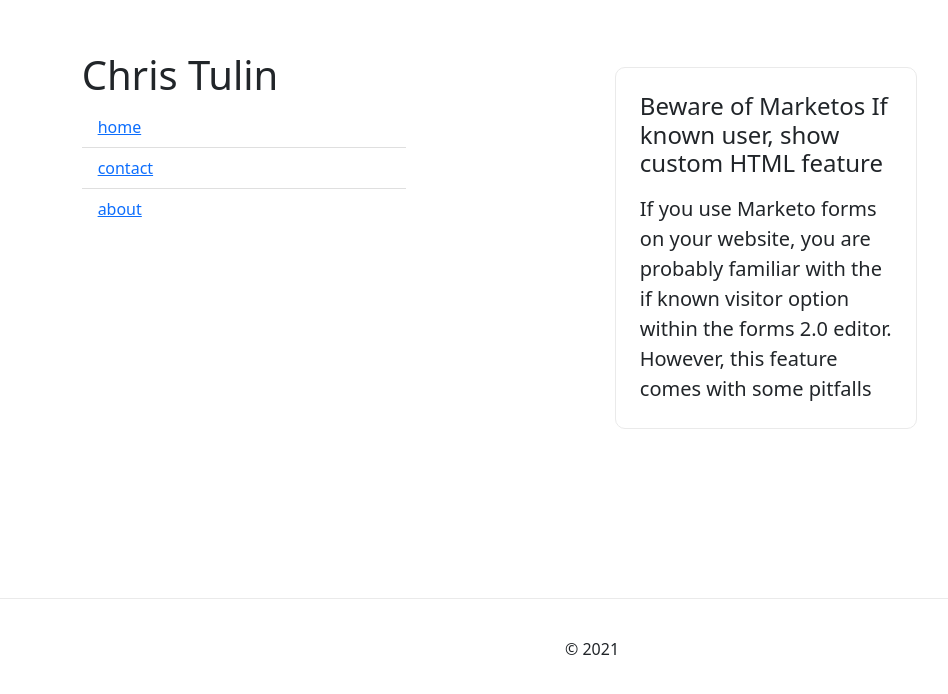
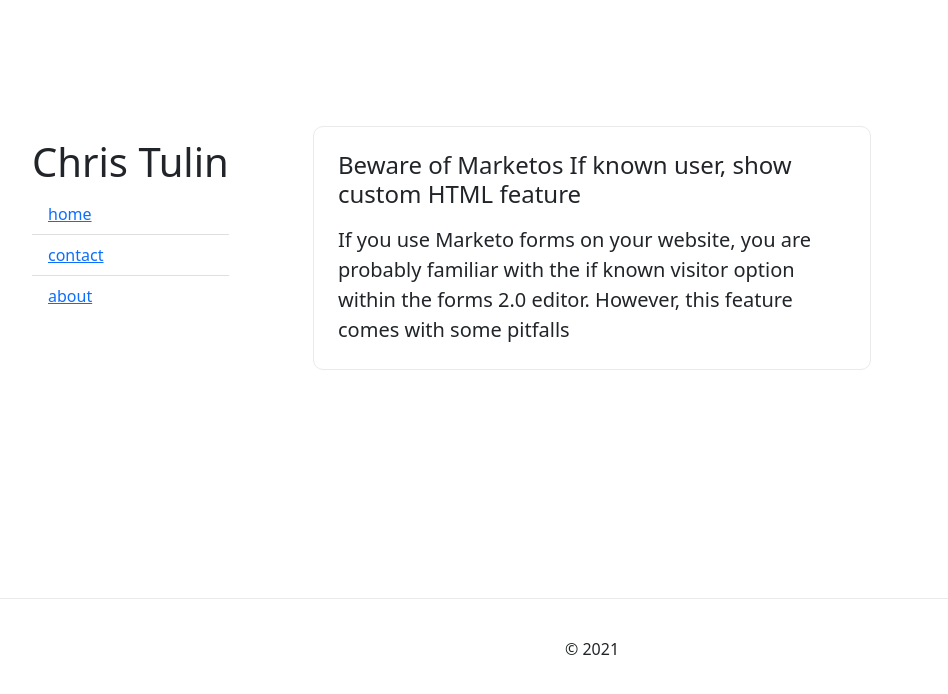
Before and after one commit to christulin/christulin.com, a Next.js app: page / in a window 1280 px wide. Shown: the part 102-796 px from the top of the page, without its empty margins (48-996 px from the left). Built offline with nearby package versions, Linux system fonts and the light colour scheme.

Commit message:
Fix side nav

```diff
--- a/components/SideBar.js
+++ b/components/SideBar.js
@@ -3,7 +3,7 @@
 const SideBar = () => {
 
   return (
-    <div>
+    <div className={styles.inner}>
       <h1>Chris Tulin</h1>
       <ul className="list-group list-group-flush">
         <li className="list-group-item"><a href="/">home</a></li>
--- a/pages/contact.js
+++ b/pages/contact.js
@@ -5,12 +5,12 @@
 
   return (
     <div className={styles.container}>
+      <div className={styles.sideBar}>
+        <SideBar />
+      </div>
       <main className={styles.main}>
         <div className="container-fluid">
           <div className="row">
-            <div className="col-sm-4">
-              <SideBar />
-            </div>
             <div className="col-sm-8">
               <p>Contact Section Will be added here</p>
             </div>
--- a/pages/index.js
+++ b/pages/index.js
@@ -13,21 +13,18 @@
         <meta name="description" content="The portfolio website for Chris Tulin, along with a collection of rants about software engineering, web development, and marketing automation" />
         <link rel="icon" href="/favicon.ico" />
       </Head>
+      <div className={styles.sideBar}>
+        <SideBar />
+      </div>
       <main className={styles.main}>
         <div className="container-fluid">
           <div className="row">
-            <div className="col-sm-4">
-              <SideBar />
-            </div>
-            <div className="col-sm-8">
-              <div className={styles.grid}>
-                {allPosts.map((post, i) => <PostTile post={post} key={i} />)}
-              </div>
+            <div className={styles.grid}>
+              {allPosts.map((post, i) => <PostTile post={post} key={i} />)}
             </div>
           </div>
         </div>
       </main>
-
       <footer className={styles.footer}>
         &copy; 2021
       </footer>
--- a/styles/Home.module.css
+++ b/styles/Home.module.css
@@ -120,3 +120,11 @@
     flex-direction: column;
   }
 }
+
+.sideBar {
+    position: fixed;
+    left: 0;
+    height: 100%;
+    display: flex;
+    flex-direction: column;
+}
--- a/styles/SideBar.module.css
+++ b/styles/SideBar.module.css
@@ -1,3 +1,8 @@
 .sidebar {
   display: flex;
 }
+
+.inner {
+  margin-top: 15rem;
+  padding-left: 5rem;
+}
```
Also changed, not shown: pages/about.js (+5 -4 lines).
